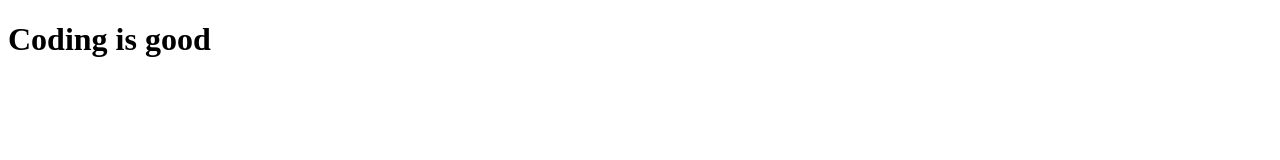
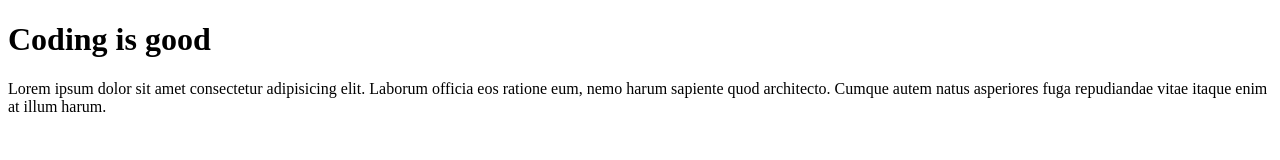
Before and after one commit to SirOlash/My-try-, a plain HTML site: page index.html in a window 1280 px wide. Drawn offline with Linux system fonts and the light colour scheme.

Commit message:
added lorem

```diff
--- a/index.html
+++ b/index.html
@@ -8,5 +8,8 @@
 </head>
 <body>
     <h1>Coding is good</h1>
+    <p>Lorem ipsum dolor sit amet consectetur adipisicing elit.
+        Laborum officia eos ratione eum, nemo harum sapiente quod architecto.
+        Cumque autem natus asperiores fuga repudiandae vitae itaque enim at illum harum.</p>
 </body>
 </html>
```
